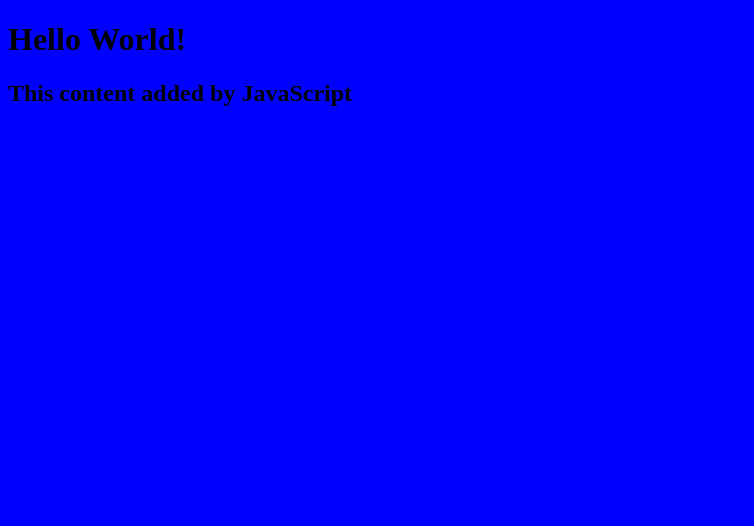
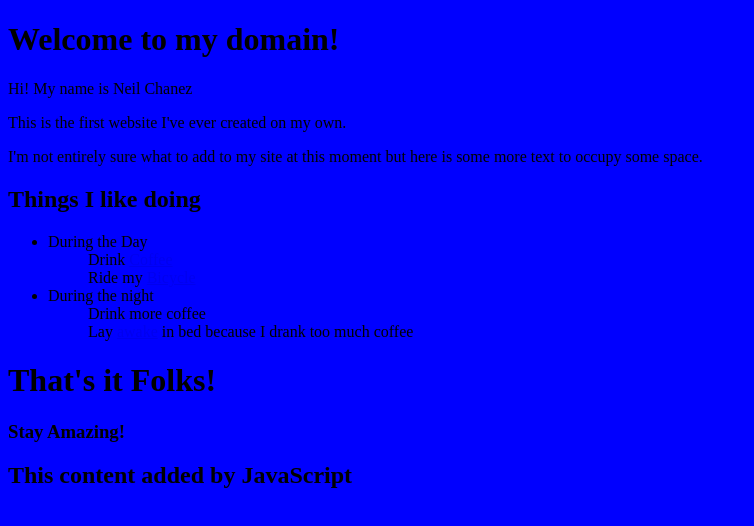
Before and after one commit to Chanez89/rebornChanez, a plain HTML site: page index.html in a window 1280 px wide. Shown: the whole page, without its empty margins (0-754 px from the left). Drawn offline with Linux system fonts and the light colour scheme.

Commit message:
updated index.html

```diff
--- a/index.html
+++ b/index.html
@@ -1,11 +1,34 @@
 <!DOCTYPE html>
 <html lang="en">
   <head>
-    <title>My Website</title>
+    <title>Utopia</title>
     <link rel="stylesheet" href="style.css">
+
   </head>
   <body>
-    <h1>Hello World!</h1>
+    <h1>Welcome to my domain!</h1>
+
+    <p class = "intro"> Hi! My name is Neil Chanez</p>
+    <p class = "intro">This is the first website I've ever created on my own.</p>
+    <p class = "intro">I'm not entirely sure what to add to my site at this moment but here is some more text to occupy some space.</p>
+
+    <h2>Things I like doing</h2>
+    <ul>
+        <li>During the Day
+         <ul>Drink <a href = "https://en.wikipedia.org/wiki/Coffee" title = "coffee">Coffee</a></ul>
+         <ul>Ride my <a href = "https://en.wikipedia.org/wiki/Road_bicycle" title = "Bike">Bicycle</a></ul>
+        </li>
+        <li>During the night
+         <ul>Drink more coffee</ul>
+         <ul>Lay <a href = "https://en.wikipedia.org/wiki/Sleep_deprivation" title = "awake">awake</a> in bed because I drank too much coffee </ul>
+        </li>
+    </ul>
+
+<h1 class = "ending">That's it Folks!</h1>
+<h3>Stay Amazing!</h3>
+
+
+
     <script src="script.js"></script>
   </body>
 </html>
```
